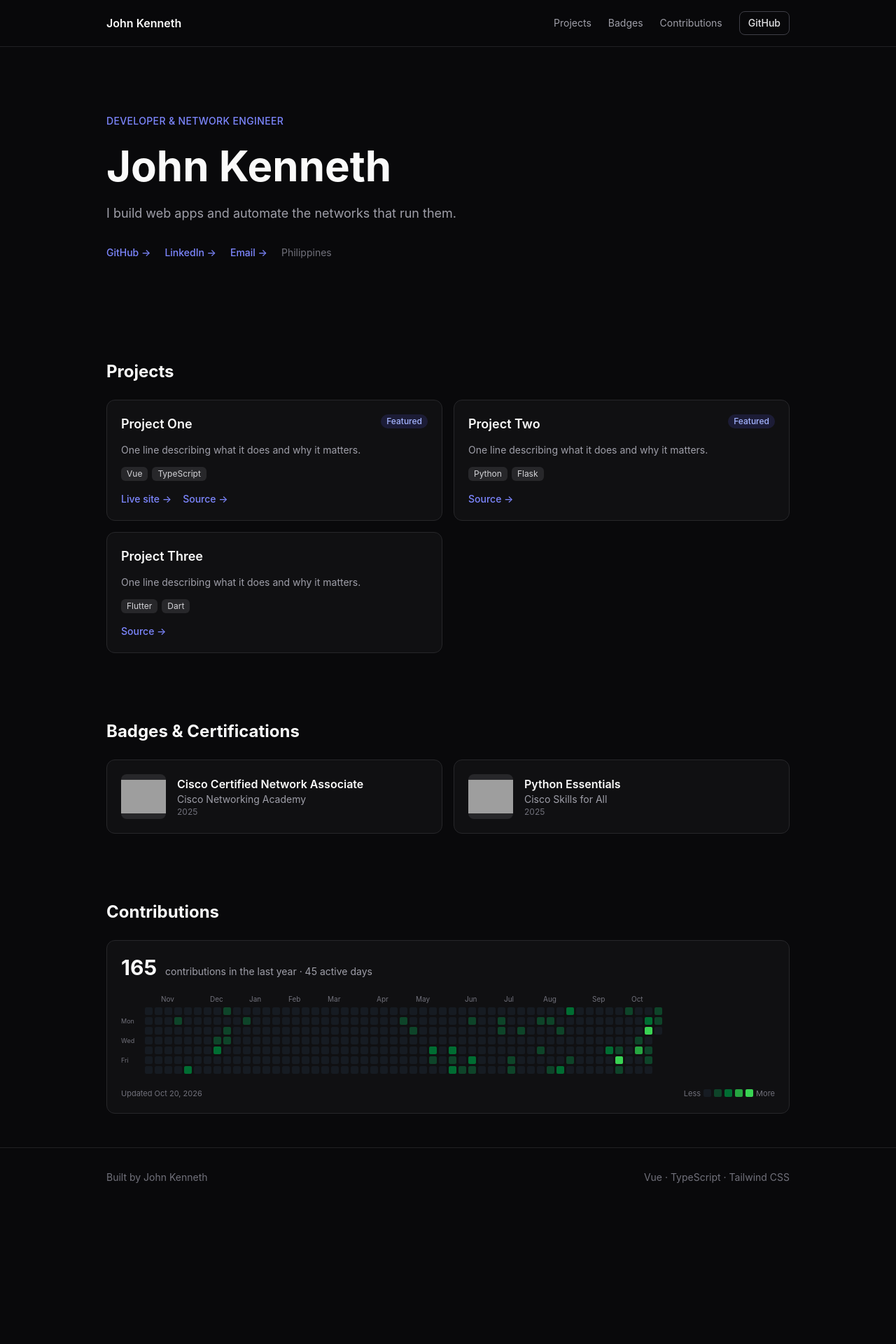
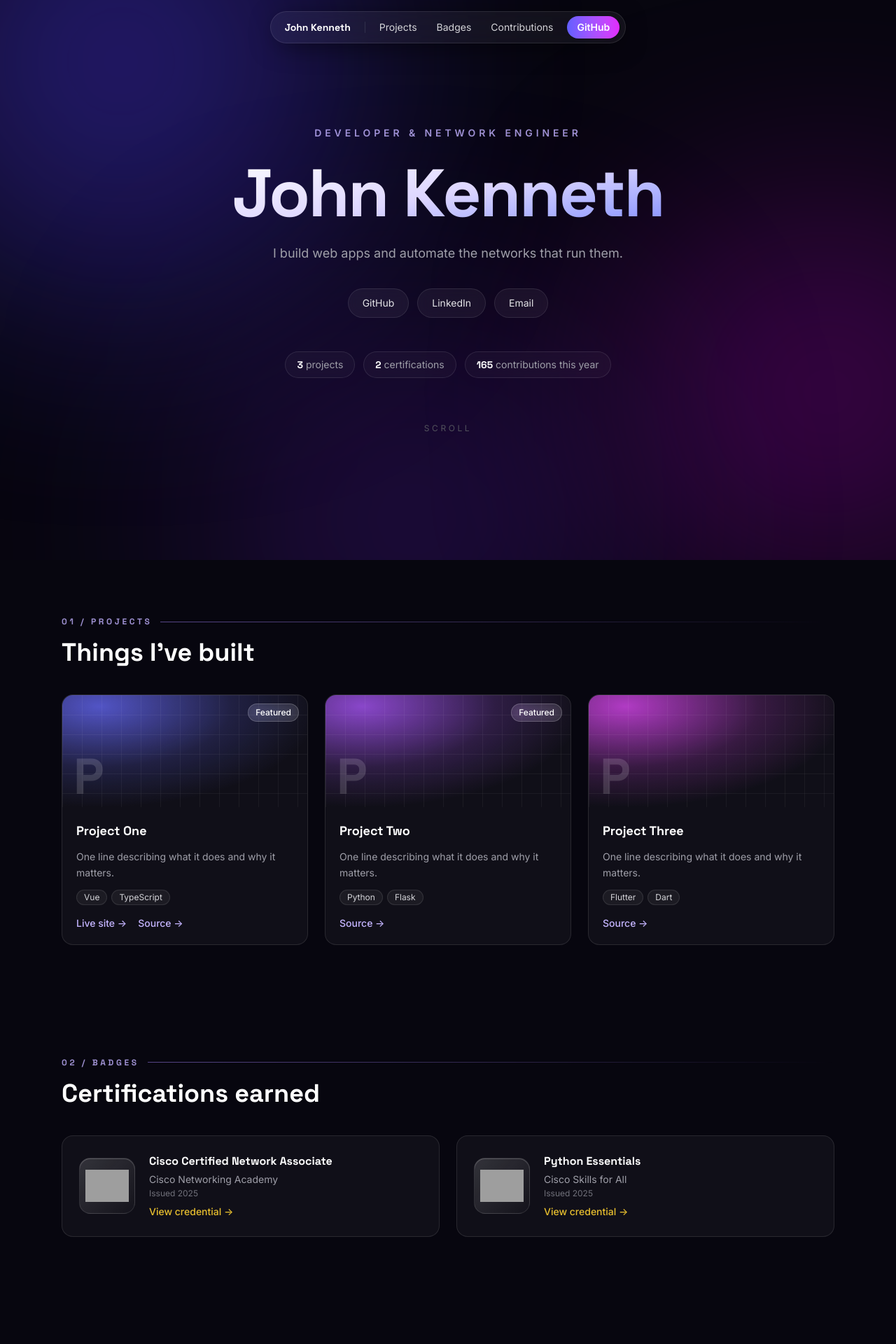
Before and after one commit to Saintzycode/Portfolio, a Vue app: page / in a window 1280 px wide. Shown: the top 1920 px of the page at 70% size. Before the commit the page ends 1724 px from the top, so only its background shows below. Built offline with nearby package versions, Linux system fonts and the light colour scheme; grey boxes are pictures that could not be loaded.

Commit message:
Redesign: glass + gradient glow theme, floating nav, scroll reveals

```diff
--- a/index.html
+++ b/index.html
@@ -8,7 +8,16 @@
       name="description"
       content="Portfolio of John Kenneth — projects, certifications and open-source contributions."
     />
+    <link rel="preconnect" href="https://fonts.googleapis.com" />
+    <link rel="preconnect" href="https://fonts.gstatic.com" crossorigin />
+    <link
+      href="https://fonts.googleapis.com/css2?family=Inter:wght@400;500;600&family=Space+Grotesk:wght@500;700&display=swap"
+      rel="stylesheet"
+    />
     <title>John Kenneth | Portfolio</title>
+    <script>
+      document.documentElement.classList.add('js')
+    </script>
   </head>
   <body>
     <div id="app"></div>
--- a/scripts/smoke.mjs
+++ b/scripts/smoke.mjs
@@ -6,7 +6,12 @@ import App from '../src/App.vue'
 
 const html = await renderToString(createSSRApp(App))
 
-for (const expected of ['Projects', 'Badges &amp; Certifications', 'Contributions', 'contributions in the last year']) {
+for (const expected of [
+  '01 / Projects',
+  '02 / Badges',
+  '03 / Contributions',
+  'contributions in the last year',
+]) {
   if (!html.includes(expected)) throw new Error(`Missing "${expected}" in rendered output`)
 }
 
--- a/src/App.vue
+++ b/src/App.vue
@@ -1,6 +1,10 @@
 <script setup lang="ts">
+import { onMounted, onUnmounted } from 'vue'
 import { profile } from './data/profile'
 import { projects } from './data/projects'
+import { badges } from './data/badges'
+import contributions from './data/contributions.json'
+import SectionHeading from './components/SectionHeading.vue'
 import BadgesSection from './components/BadgesSection.vue'
 import ContributionsSection from './components/ContributionsSection.vue'
 import ProjectCard from './components/ProjectCard.vue'
@@ -10,19 +14,62 @@ const nav = [
   { label: 'Badges', href: '#badges' },
   { label: 'Contributions', href: '#contributions' },
 ]
+
+const stats = [
+  { value: projects.length, label: 'projects' },
+  { value: badges.length, label: 'certifications' },
+  { value: contributions.totalContributions, label: 'contributions this year' },
+]
+
+let observer: IntersectionObserver | undefined
+
+onMounted(() => {
+  observer = new IntersectionObserver(
+    (entries) => {
+      for (const entry of entries) {
+        if (entry.isIntersecting) {
+          entry.target.classList.add('is-visible')
+          observer?.unobserve(entry.target)
+        }
+      }
+    },
+    { threshold: 0.15 },
+  )
+  document.querySelectorAll('.reveal').forEach((el) => observer?.observe(el))
+})
+
+onUnmounted(() => observer?.disconnect())
 </script>
 
 <template>
-  <div class="min-h-screen">
-    <header class="sticky top-0 z-10 border-b border-zinc-800/80 bg-zinc-950/80 backdrop-blur">
-      <nav class="mx-auto flex max-w-5xl items-center justify-between px-6 py-4">
-        <a href="#top" class="font-semibold text-zinc-50">{{ profile.name }}</a>
-        <div class="flex items-center gap-6">
+  <div class="relative overflow-x-hidden">
+    <!-- gradient orbs -->
+    <div aria-hidden="true" class="pointer-events-none fixed inset-0 -z-10 overflow-hidden">
+      <div
+        class="absolute -top-48 -left-40 h-[38rem] w-[38rem] rounded-full bg-indigo-600/40 blur-[130px] animate-[drift_22s_ease-in-out_infinite]"
+      />
+      <div
+        class="absolute top-1/3 -right-48 h-[34rem] w-[34rem] rounded-full bg-fuchsia-600/30 blur-[140px] animate-[drift_28s_ease-in-out_infinite_reverse]"
+      />
+      <div
+        class="absolute -bottom-52 left-1/4 h-[32rem] w-[32rem] rounded-full bg-violet-600/25 blur-[150px] animate-[drift_34s_ease-in-out_infinite]"
+      />
+    </div>
+
+    <!-- floating nav -->
+    <header class="fixed inset-x-0 top-4 z-50 flex justify-center px-4">
+      <nav
+        class="flex items-center gap-1 rounded-full border border-white/10 bg-white/5 px-2 py-1.5 shadow-[0_8px_40px_-12px_rgba(0,0,0,0.9)] backdrop-blur-xl"
+      >
+        <a href="#top" class="px-3 py-1.5 font-display text-sm font-semibold text-white">
+          {{ profile.name }}
+        </a>
+        <span class="mx-1 h-4 w-px bg-white/10" />
         <a
           v-for="item in nav"
           :key="item.href"
           :href="item.href"
-            class="hidden text-sm text-zinc-400 transition hover:text-zinc-100 sm:block"
+          class="hidden rounded-full px-3 py-1.5 text-sm text-zinc-300 transition hover:bg-white/10 hover:text-white sm:block"
         >
           {{ item.label }}
         </a>
@@ -30,58 +77,91 @@ const nav = [
           :href="profile.github"
           target="_blank"
           rel="noreferrer"
-            class="rounded-lg border border-zinc-700 px-3 py-1.5 text-sm font-medium text-zinc-200 transition hover:border-indigo-500 hover:text-white"
+          class="ml-1 rounded-full bg-gradient-to-r from-indigo-500 to-fuchsia-500 px-3.5 py-1.5 text-sm font-semibold text-white transition hover:brightness-110"
         >
           GitHub
         </a>
-        </div>
       </nav>
     </header>
 
-    <main id="top" class="mx-auto max-w-5xl px-6">
-      <section class="flex flex-col gap-6 py-16 sm:py-24">
-        <p class="text-sm font-medium tracking-wide text-indigo-400 uppercase">{{ profile.role }}</p>
-        <h1 class="text-4xl font-bold text-zinc-50 sm:text-6xl">{{ profile.name }}</h1>
-        <p class="max-w-2xl text-lg text-zinc-400">{{ profile.tagline }}</p>
+    <main id="top" class="mx-auto max-w-6xl px-6">
+      <!-- hero -->
+      <section class="flex min-h-screen flex-col items-center justify-center py-28 text-center">
+        <p
+          class="text-xs font-semibold tracking-[0.35em] text-violet-300/80 uppercase sm:text-sm"
+        >
+          {{ profile.role }}
+        </p>
 
-        <div class="flex flex-wrap items-center gap-5 pt-2">
+        <h1 class="mt-7 font-display text-5xl font-bold tracking-tight sm:text-7xl lg:text-8xl">
+          <span
+            class="bg-gradient-to-br from-white via-violet-200 to-indigo-400 bg-clip-text text-transparent"
+          >
+            {{ profile.name }}
+          </span>
+        </h1>
+
+        <p class="mt-6 max-w-xl text-base text-zinc-400 sm:text-lg">{{ profile.tagline }}</p>
+
+        <div class="mt-9 flex flex-wrap justify-center gap-3">
           <a
             v-for="social in profile.socials"
             :key="social.href"
             :href="social.href"
             target="_blank"
             rel="noreferrer"
-            class="text-sm font-medium text-indigo-400 transition hover:text-indigo-300 hover:underline"
+            class="rounded-full border border-white/10 bg-white/5 px-5 py-2.5 text-sm text-zinc-200 backdrop-blur transition hover:border-violet-400/50 hover:bg-white/10 hover:shadow-[0_0_34px_-8px_rgba(168,85,247,0.7)]"
           >
-            {{ social.label }} →
+            {{ social.label }}
           </a>
-          <span class="text-sm text-zinc-500">{{ profile.location }}</span>
+        </div>
+
+        <div class="mt-12 flex flex-wrap justify-center gap-3">
+          <span
+            v-for="stat in stats"
+            :key="stat.label"
+            class="rounded-full border border-white/10 bg-white/[0.03] px-4 py-2 text-sm text-zinc-400 backdrop-blur"
+          >
+            <span class="font-display font-semibold text-white">{{ stat.value }}</span>
+            {{ stat.label }}
+          </span>
+        </div>
+
+        <p class="mt-16 text-xs tracking-[0.3em] text-zinc-600 uppercase">Scroll</p>
+      </section>
+
+      <!-- projects -->
+      <section id="projects" class="scroll-mt-28 py-20">
+        <div class="reveal">
+          <SectionHeading index="01" label="Projects" title="Things I've built" />
+          <div class="grid gap-6 sm:grid-cols-2 xl:grid-cols-3">
+            <ProjectCard v-for="project in projects" :key="project.slug" :project="project" />
+          </div>
         </div>
       </section>
 
-      <section id="projects" class="scroll-mt-20 py-12">
-        <h2 class="mb-6 text-2xl font-bold text-zinc-50">Projects</h2>
-        <div class="grid gap-4 sm:grid-cols-2">
-          <ProjectCard v-for="project in projects" :key="project.slug" :project="project" />
+      <!-- badges -->
+      <section id="badges" class="scroll-mt-28 py-20">
+        <div class="reveal">
+          <SectionHeading index="02" label="Badges" title="Certifications earned" />
+          <BadgesSection />
         </div>
       </section>
 
-      <section id="badges" class="scroll-mt-20 py-12">
-        <h2 class="mb-6 text-2xl font-bold text-zinc-50">Badges &amp; Certifications</h2>
-        <BadgesSection />
-      </section>
-
-      <section id="contributions" class="scroll-mt-20 py-12">
-        <h2 class="mb-6 text-2xl font-bold text-zinc-50">Contributions</h2>
+      <!-- contributions -->
+      <section id="contributions" class="scroll-mt-28 py-20">
+        <div class="reveal">
+          <SectionHeading index="03" label="Contributions" title="Activity on GitHub" />
           <ContributionsSection />
+        </div>
       </section>
     </main>
 
-    <footer class="border-t border-zinc-800/80">
+    <footer class="border-t border-white/10">
       <div
-        class="mx-auto flex max-w-5xl flex-wrap items-center justify-between gap-2 px-6 py-8 text-sm text-zinc-500"
+        class="mx-auto flex max-w-6xl flex-wrap items-center justify-between gap-2 px-6 py-10 text-sm text-zinc-500"
       >
-        <span>Built by {{ profile.name }}</span>
+        <span>© {{ new Date().getFullYear() }} {{ profile.name }}</span>
         <span>Vue · TypeScript · Tailwind CSS</span>
       </div>
     </footer>
--- a/src/components/BadgesSection.vue
+++ b/src/components/BadgesSection.vue
@@ -14,31 +14,42 @@ const initials = (title: string) =>
 </script>
 
 <template>
-  <ul class="grid gap-4 sm:grid-cols-2">
+  <ul class="grid gap-6 sm:grid-cols-2">
     <li v-for="badge in badges" :key="badge.id">
       <a
         :href="badge.href"
         :target="badge.href ? '_blank' : undefined"
         :rel="badge.href ? 'noreferrer' : undefined"
-        class="flex h-full items-center gap-4 rounded-xl border border-zinc-800 bg-zinc-900/50 p-5 transition hover:border-amber-400/60 hover:bg-zinc-900"
+        class="group flex h-full items-center gap-5 rounded-2xl border border-white/10 bg-white/[0.04] p-6 backdrop-blur transition duration-300 hover:-translate-y-1 hover:border-amber-300/40 hover:shadow-[0_24px_60px_-24px_rgba(251,191,36,0.45)]"
       >
         <span
-          class="flex h-16 w-16 shrink-0 items-center justify-center overflow-hidden rounded-lg bg-zinc-800 text-lg font-bold text-amber-300"
+          class="relative flex h-20 w-20 shrink-0 items-center justify-center rounded-2xl border border-white/10 bg-gradient-to-br from-white/15 to-white/[0.02] p-2 shadow-[inset_0_1px_0_rgba(255,255,255,0.2)]"
         >
+          <span
+            class="absolute inset-0 rounded-2xl bg-amber-300/10 opacity-0 blur-md transition group-hover:opacity-100"
+          />
           <img
             v-if="!broken[badge.id]"
             :src="badge.image"
             :alt="badge.title"
-            class="h-full w-full object-contain"
+            class="relative h-full w-full object-contain"
             @error="broken[badge.id] = true"
           />
-          <span v-else>{{ initials(badge.title) }}</span>
+          <span v-else class="relative font-display text-xl font-bold text-amber-300">
+            {{ initials(badge.title) }}
+          </span>
         </span>
 
         <span class="min-w-0">
-          <span class="block font-semibold text-zinc-50">{{ badge.title }}</span>
-          <span class="block text-sm text-zinc-400">{{ badge.issuer }}</span>
-          <span class="block text-xs text-zinc-500">{{ badge.issued }}</span>
+          <span class="block font-display font-semibold text-white">{{ badge.title }}</span>
+          <span class="mt-1 block text-sm text-zinc-400">{{ badge.issuer }}</span>
+          <span class="mt-0.5 block text-xs text-zinc-500">Issued {{ badge.issued }}</span>
+          <span
+            v-if="badge.href"
+            class="mt-2 inline-block text-sm font-medium text-amber-300/90 transition group-hover:text-amber-200"
+          >
+            View credential →
+          </span>
         </span>
       </a>
     </li>
--- a/src/components/ContributionsSection.vue
+++ b/src/components/ContributionsSection.vue
@@ -26,7 +26,9 @@ const tooltip = (date: string, count: number) => {
     year: 'numeric',
     timeZone: 'UTC',
   })
-  return count === 0 ? `No contributions on ${day}.` : `${count} contribution${count === 1 ? '' : 's'} on ${day}.`
+  return count === 0
+    ? `No contributions on ${day}.`
+    : `${count} contribution${count === 1 ? '' : 's'} on ${day}.`
 }
 
 const updated = new Date(contributions.generatedAt).toLocaleDateString('en-US', {
@@ -37,23 +39,25 @@ const updated = new Date(contributions.generatedAt).toLocaleDateString('en-US',
 </script>
 
 <template>
-  <div class="rounded-xl border border-zinc-800 bg-zinc-900/50 p-5">
+  <div
+    class="rounded-2xl border border-white/10 bg-white/[0.04] p-6 backdrop-blur transition hover:border-violet-400/30 hover:shadow-[0_24px_60px_-28px_rgba(168,85,247,0.5)]"
+  >
     <div class="flex flex-wrap items-baseline gap-x-3 gap-y-1">
-      <p class="text-3xl font-bold text-zinc-50">{{ total.toLocaleString() }}</p>
+      <p class="font-display text-4xl font-bold text-white">{{ total.toLocaleString() }}</p>
       <p class="text-sm text-zinc-400">
         contributions in the last year · {{ activeDays }} active days
       </p>
     </div>
 
-    <div class="mt-5 overflow-x-auto pb-2">
+    <div class="mt-6 overflow-x-auto pb-2">
       <div v-if="weeks.length" class="inline-block">
-        <div class="mb-1 flex gap-[3px]">
+        <div class="mb-1 flex gap-2">
           <div class="w-[26px] shrink-0" />
           <div class="flex gap-[3px]">
             <span
               v-for="(label, index) in monthLabels"
               :key="index"
-              class="w-[11px] overflow-visible text-[10px] whitespace-nowrap text-zinc-500"
+              class="w-[11px] overflow-visible text-[10px] whitespace-nowrap text-violet-300/60"
             >
               {{ label }}
             </span>
@@ -65,7 +69,7 @@ const updated = new Date(contributions.generatedAt).toLocaleDateString('en-US',
             <span
               v-for="(label, index) in ['', 'Mon', '', 'Wed', '', 'Fri', '']"
               :key="index"
-              class="h-[11px] w-[26px] overflow-visible text-[9px] leading-[11px] whitespace-nowrap text-zinc-500"
+              class="h-[11px] w-[26px] overflow-visible text-[9px] leading-[11px] whitespace-nowrap text-zinc-600"
             >
               {{ label }}
             </span>
@@ -79,7 +83,7 @@ const updated = new Date(contributions.generatedAt).toLocaleDateString('en-US',
                 :title="tooltip(day.date, day.count)"
                 :aria-label="tooltip(day.date, day.count)"
                 role="img"
-                class="h-[11px] w-[11px] rounded-[2px]"
+                class="h-[11px] w-[11px] rounded-[2px] transition hover:ring-1 hover:ring-white/70"
                 :style="{ backgroundColor: LEVEL_COLORS[day.level] }"
               />
             </div>
@@ -90,7 +94,7 @@ const updated = new Date(contributions.generatedAt).toLocaleDateString('en-US',
       <p v-else class="text-sm text-zinc-500">No contribution data yet — run `npm run contrib`.</p>
     </div>
 
-    <div class="mt-3 flex items-center justify-between text-[11px] text-zinc-500">
+    <div class="mt-5 flex items-center justify-between text-[11px] text-zinc-600">
       <span>Updated {{ updated }}</span>
       <span class="flex items-center gap-1">
         Less
--- a/src/components/ProjectCard.vue
+++ b/src/components/ProjectCard.vue
@@ -6,25 +6,45 @@ defineProps<{ project: Project }>()
 
 <template>
   <article
-    class="group flex flex-col gap-3 rounded-xl border border-zinc-800 bg-zinc-900/50 p-5 transition hover:border-indigo-500/60 hover:bg-zinc-900"
+    class="group relative flex flex-col overflow-hidden rounded-2xl border border-white/10 bg-white/[0.04] backdrop-blur transition duration-300 hover:-translate-y-1 hover:border-violet-400/40 hover:shadow-[0_24px_60px_-24px_rgba(168,85,247,0.55)]"
   >
-    <div class="flex items-start justify-between gap-3">
-      <h3 class="text-lg font-semibold text-zinc-50">{{ project.title }}</h3>
+    <div
+      class="relative h-40 overflow-hidden"
+      :style="{
+        background: `radial-gradient(120% 120% at 15% 10%, ${project.accent}cc 0%, ${project.accent}33 45%, transparent 75%)`,
+      }"
+    >
+      <div
+        class="absolute inset-0 opacity-20"
+        style="
+          background-image:
+            linear-gradient(to right, rgba(255, 255, 255, 0.25) 1px, transparent 1px),
+            linear-gradient(to bottom, rgba(255, 255, 255, 0.25) 1px, transparent 1px);
+          background-size: 28px 28px;
+        "
+      />
+      <span
+        class="absolute bottom-2 left-4 font-display text-7xl font-bold text-white/15 select-none"
+      >
+        {{ project.title[0] }}
+      </span>
       <span
         v-if="project.featured"
-        class="shrink-0 rounded-full bg-indigo-500/15 px-2 py-0.5 text-xs font-medium text-indigo-300"
+        class="absolute top-3 right-3 rounded-full border border-white/20 bg-white/10 px-2.5 py-1 text-xs font-medium text-white backdrop-blur"
       >
         Featured
       </span>
     </div>
 
+    <div class="flex flex-1 flex-col gap-3 p-5">
+      <h3 class="font-display text-lg font-semibold text-white">{{ project.title }}</h3>
       <p class="text-sm leading-relaxed text-zinc-400">{{ project.summary }}</p>
 
       <ul class="flex flex-wrap gap-1.5">
         <li
           v-for="tech in project.stack"
           :key="tech"
-        class="rounded-md bg-zinc-800 px-2 py-0.5 text-xs text-zinc-300"
+          class="rounded-full border border-white/10 bg-white/5 px-2.5 py-0.5 text-xs text-zinc-300"
         >
           {{ tech }}
         </li>
@@ -37,10 +57,11 @@ defineProps<{ project: Project }>()
           :href="link.href"
           target="_blank"
           rel="noreferrer"
-        class="text-sm font-medium text-indigo-400 transition hover:text-indigo-300 hover:underline"
+          class="text-sm font-medium text-violet-300 transition hover:text-white hover:underline"
         >
           {{ link.label }} →
         </a>
       </div>
+    </div>
   </article>
 </template>
--- /dev/null
+++ b/src/components/SectionHeading.vue
@@ -0,0 +1,15 @@
+<script setup lang="ts">
+defineProps<{ index: string; label: string; title: string }>()
+</script>
+
+<template>
+  <div class="mb-10">
+    <div class="flex items-center gap-3">
+      <span class="font-display text-xs font-semibold tracking-[0.3em] text-violet-300/80 uppercase">
+        {{ index }} / {{ label }}
+      </span>
+      <span class="h-px flex-1 bg-gradient-to-r from-violet-400/50 to-transparent" />
+    </div>
+    <h2 class="mt-4 font-display text-3xl font-bold text-white sm:text-4xl">{{ title }}</h2>
+  </div>
+</template>
--- a/src/data/projects.ts
+++ b/src/data/projects.ts
@@ -10,6 +10,8 @@ export interface Project {
   stack: string[]
   links: ProjectLink[]
   featured: boolean
+  /** Base colour of the card's gradient panel. */
+  accent: string
 }
 
 // TODO: replace with your real projects.
@@ -24,6 +26,7 @@ export const projects: Project[] = [
       { label: 'Source', href: 'https://github.com/Saintzycode/project-one' },
     ],
     featured: true,
+    accent: '#6366f1',
   },
   {
     slug: 'project-two',
@@ -32,6 +35,7 @@ export const projects: Project[] = [
     stack: ['Python', 'Flask'],
     links: [{ label: 'Source', href: 'https://github.com/Saintzycode/project-two' }],
     featured: true,
+    accent: '#a855f7',
   },
   {
     slug: 'project-three',
@@ -40,5 +44,6 @@ export const projects: Project[] = [
     stack: ['Flutter', 'Dart'],
     links: [{ label: 'Source', href: 'https://github.com/Saintzycode/project-three' }],
     featured: false,
+    accent: '#d946ef',
   },
 ]
--- a/src/style.css
+++ b/src/style.css
@@ -1,17 +1,73 @@
 @import 'tailwindcss';
+
+@theme {
+  --font-sans: 'Inter', ui-sans-serif, system-ui, -apple-system, sans-serif;
+  --font-display: 'Space Grotesk', 'Inter', ui-sans-serif, system-ui, sans-serif;
+  --color-canvas: #07060f;
+}
 
 html {
   scroll-behavior: smooth;
-  scroll-padding-top: 5rem;
+  scroll-padding-top: 6rem;
 }
 
 body {
   margin: 0;
-  background-color: #09090b;
+  background-color: var(--color-canvas);
   color: #e4e4e7;
+  font-family: var(--font-sans);
+  -webkit-font-smoothing: antialiased;
 }
 
 ::selection {
-  background-color: #4f46e5;
+  background-color: #8b5cf6;
   color: #fff;
 }
+
+@keyframes drift {
+  0%,
+  100% {
+    transform: translate3d(0, 0, 0) scale(1);
+  }
+  33% {
+    transform: translate3d(6%, -5%, 0) scale(1.1);
+  }
+  66% {
+    transform: translate3d(-6%, 7%, 0) scale(0.94);
+  }
+}
+
+@keyframes fade-up {
+  from {
+    opacity: 0;
+    transform: translateY(28px);
+  }
+  to {
+    opacity: 1;
+    transform: none;
+  }
+}
+
+/* Only hide content when JS is running — otherwise the page would be blank. */
+.js .reveal {
+  opacity: 0;
+}
+
+.reveal.is-visible {
+  animation: fade-up 0.8s cubic-bezier(0.16, 1, 0.3, 1) forwards;
+}
+
+@media (prefers-reduced-motion: reduce) {
+  *,
+  *::before,
+  *::after {
+    animation-duration: 0.001ms !important;
+    animation-iteration-count: 1 !important;
+    transition-duration: 0.001ms !important;
+  }
+
+  .js .reveal {
+    opacity: 1;
+    transform: none;
+  }
+}
```
Lines whose indentation alone changed are shown as unchanged.
